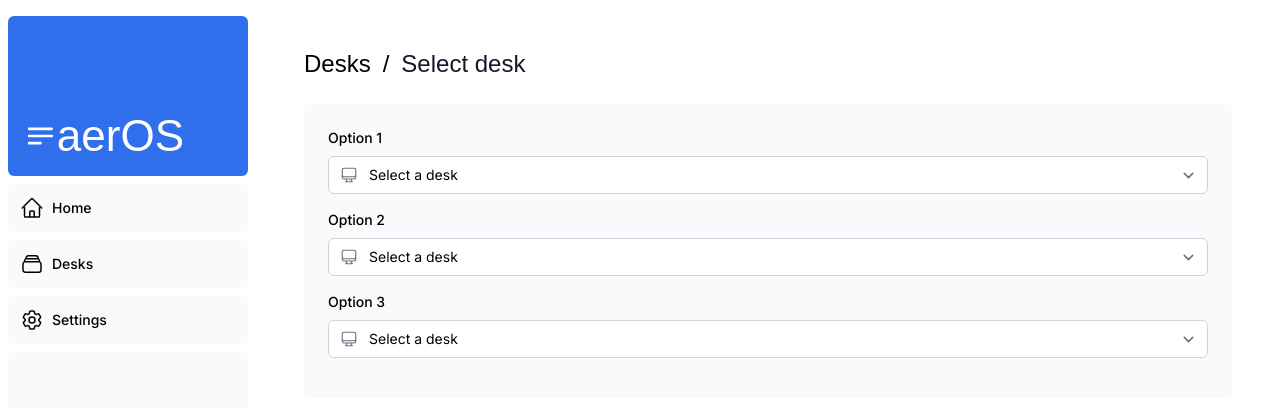
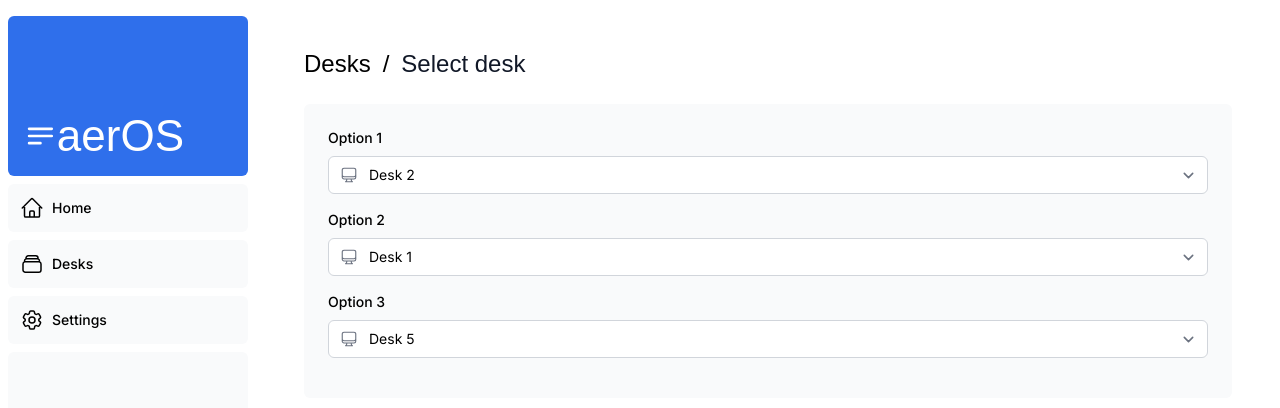
Before and after one commit to pantelispapachronis/App-Router, a Next.js app: page /dashboard/invoices/create in a window 1280 px wide. Shown: the top 408 px of the page. Built offline with nearby package versions, Linux system fonts and the light colour scheme; a web font is replaced by a local one.

Commit message:
Made desk choise unique

```diff
--- a/app/lib/placeholder-data.ts
+++ b/app/lib/placeholder-data.ts
@@ -16,6 +16,20 @@ const users = [
   },
 ];
 
+const preferences = [
+  {
+    user_id: users[0].id,
+    desk1: '',
+    desk2: '',
+    desk3: '',
+  },
+  {
+    user_id: users[1].id,
+    desk1: '',
+    desk2: '',
+    desk3: '',
+  }
+]
 const customers = [
   {
     id: 'd6e15727-9fe1-4961-8c5b-ea44a9bd81aa',
--- a/app/ui/invoices/create-form.tsx
+++ b/app/ui/invoices/create-form.tsx
@@ -2,24 +2,61 @@
 
 import { CustomerField } from '@/app/lib/definitions';
 import Link from 'next/link';
-import {
-  ComputerDesktopIcon,
-  CheckIcon,
-  ClockIcon,
-  CurrencyDollarIcon,
-} from '@heroicons/react/24/outline';
+import { ComputerDesktopIcon } from '@heroicons/react/24/outline';
 import { Button } from '@/app/ui/button';
 import { createInvoice, State } from '@/app/lib/actions';
 import { useActionState } from 'react';
 import { useState } from 'react';
+import React, { useRef } from 'react';
 
 export default function Form() {
   const initialState: State = { message: null, errors: {} };
   const [state, formAction] = useActionState(createInvoice, initialState);
-  const [selectedDesks, setSelectedDesks] = useState<string[]>([]);
+  var [selectedDesks, setSelectedDesks] = useState<string[]>([]);
+
+
+  const desk1Ref = useRef<HTMLSelectElement>(null);
+  const desk2Ref = useRef<HTMLSelectElement>(null);
+  const desk3Ref = useRef<HTMLSelectElement>(null);
+
+
+
+  const desk1fromdb = 'desk1';
+  //selectedDesks.push(desk1fromdb);
+
+  const desk2fromdb = 'desk2';
+  //selectedDesks.push(desk2fromdb);
+
+  const desk3fromdb = 'desk5';
+  //selectedDesks.push(desk3fromdb);
+
+
+  var isDeskDisabled = (desk: string) => selectedDesks.includes(desk);
+
 
   const handleDeskChange = (e: React.ChangeEvent<HTMLSelectElement>) => {
     const { value } = e.target;
+
+
+    console.log(desk1Ref.current?.value);
+
+
+    setSelectedDesks([]);
+    console.log(selectedDesks);
+
+    if (desk1Ref.current && desk2Ref.current && desk3Ref.current) {
+      setSelectedDesks([desk1Ref.current.value,desk2Ref.current.value,desk3Ref.current.value]);
+      console.log("mpike mesa");
+    }
+
+
+    console.log(selectedDesks);
+
+
+    isDeskDisabled = (desk: string) => selectedDesks.includes(desk)
+
+
+/*
     setSelectedDesks((prev) => {
       if (prev.includes(value)) {
         return prev.filter((desk) => desk !== value);
@@ -27,16 +64,18 @@ export default function Form() {
         return [...prev, value];
       }
     });
-  };
-  // const handleDeskChange = (e: React.ChangeEvent<HTMLSelectElement>) => {
-  //   const { name, value } = e.target;
-  //   setSelectedDesks((prev) => {
-  //     const newSelectedDesks = { ...prev, [name]: value };
-  //     return Object.values(newSelectedDesks);
-  //   });
-  // };
+*/
 
-  const isDeskDisabled = (desk: string) => selectedDesks.includes(desk);
+
+};
+
+
+
+  isDeskDisabled = (desk: string) => selectedDesks.includes(desk)
+
+
+
+
 
   return (
     <form action={formAction}>
@@ -49,12 +88,13 @@ export default function Form() {
             <select
               id="desk1"
               name="desk1"
+              ref= {desk1Ref}
               className="peer block w-full cursor-pointer rounded-md border border-gray-300 py-2 pl-10 text-sm outline-2 placeholder:text-gray-500"
-              defaultValue=""
+              defaultValue= {desk2fromdb}
               aria-describedby="desk1-error"
               onChange={handleDeskChange}
             >
-              <option value="" disabled>
+              <option value="">
                 Select a desk
               </option>
               <option value="desk1" disabled={isDeskDisabled('desk1')}>Desk 1</option>
@@ -64,14 +104,7 @@ export default function Form() {
               <option value="desk5" disabled={isDeskDisabled('desk5')}>Desk 5</option>
             </select>
             <ComputerDesktopIcon className="pointer-events-none absolute left-3 top-1/2 h-[18px] w-[18px] -translate-y-1/2 text-gray-500" />
-            <div id="desk1-error" aria-live="polite" aria-atomic="true">
-              {state.errors?.desk1 &&
-                state.errors.desk1.map((error: string) => (
-                  <p className="mt-2 text-sm text-red-500" key={error}>
-                    {error}
-                  </p>
-                ))}
-            </div>
+
           </div>
         </div>
 
@@ -83,12 +116,13 @@ export default function Form() {
             <select
               id="desk2"
               name="desk2"
+              ref= {desk2Ref}
               className="peer block w-full cursor-pointer rounded-md border border-gray-300 py-2 pl-10 text-sm outline-2 placeholder:text-gray-500"
-              defaultValue=""
+              defaultValue= {desk1fromdb}
               aria-describedby="desk2-error"
               onChange={handleDeskChange}
             >
-              <option value="" disabled>
+              <option value="">
                 Select a desk
               </option>
               <option value="desk1" disabled={isDeskDisabled('desk1')}>Desk 1</option>
@@ -98,14 +132,7 @@ export default function Form() {
               <option value="desk5" disabled={isDeskDisabled('desk5')}>Desk 5</option>
             </select>
             <ComputerDesktopIcon className="pointer-events-none absolute left-3 top-1/2 h-[18px] w-[18px] -translate-y-1/2 text-gray-500" />
-            <div id="desk2-error" aria-live="polite" aria-atomic="true">
-              {state.errors?.desk2 &&
-                state.errors.desk2.map((error: string) => (
-                  <p className="mt-2 text-sm text-red-500" key={error}>
-                    {error}
-                  </p>
-                ))}
-            </div>
+
           </div>
         </div>
 
@@ -117,12 +144,13 @@ export default function Form() {
             <select
               id="desk3"
               name="desk3"
+              ref= {desk3Ref}
               className="peer block w-full cursor-pointer rounded-md border border-gray-300 py-2 pl-10 text-sm outline-2 placeholder:text-gray-500"
-              defaultValue=""
+              defaultValue= {desk3fromdb}
               aria-describedby="desk3-error"
               onChange={handleDeskChange}
             >
-              <option value="" disabled>
+              <option value="">
                 Select a desk
               </option>
               <option value="desk1" disabled={isDeskDisabled('desk1')}>Desk 1</option>
@@ -132,14 +160,7 @@ export default function Form() {
               <option value="desk5" disabled={isDeskDisabled('desk5')}>Desk 5</option>
             </select>
             <ComputerDesktopIcon className="pointer-events-none absolute left-3 top-1/2 h-[18px] w-[18px] -translate-y-1/2 text-gray-500" />
-            <div id="desk3-error" aria-live="polite" aria-atomic="true">
-              {state.errors?.desk3 &&
-                state.errors.desk3.map((error: string) => (
-                  <p className="mt-2 text-sm text-red-500" key={error}>
-                    {error}
-                  </p>
-                ))}
-            </div>
+
           </div>
         </div>
       </div>
```
